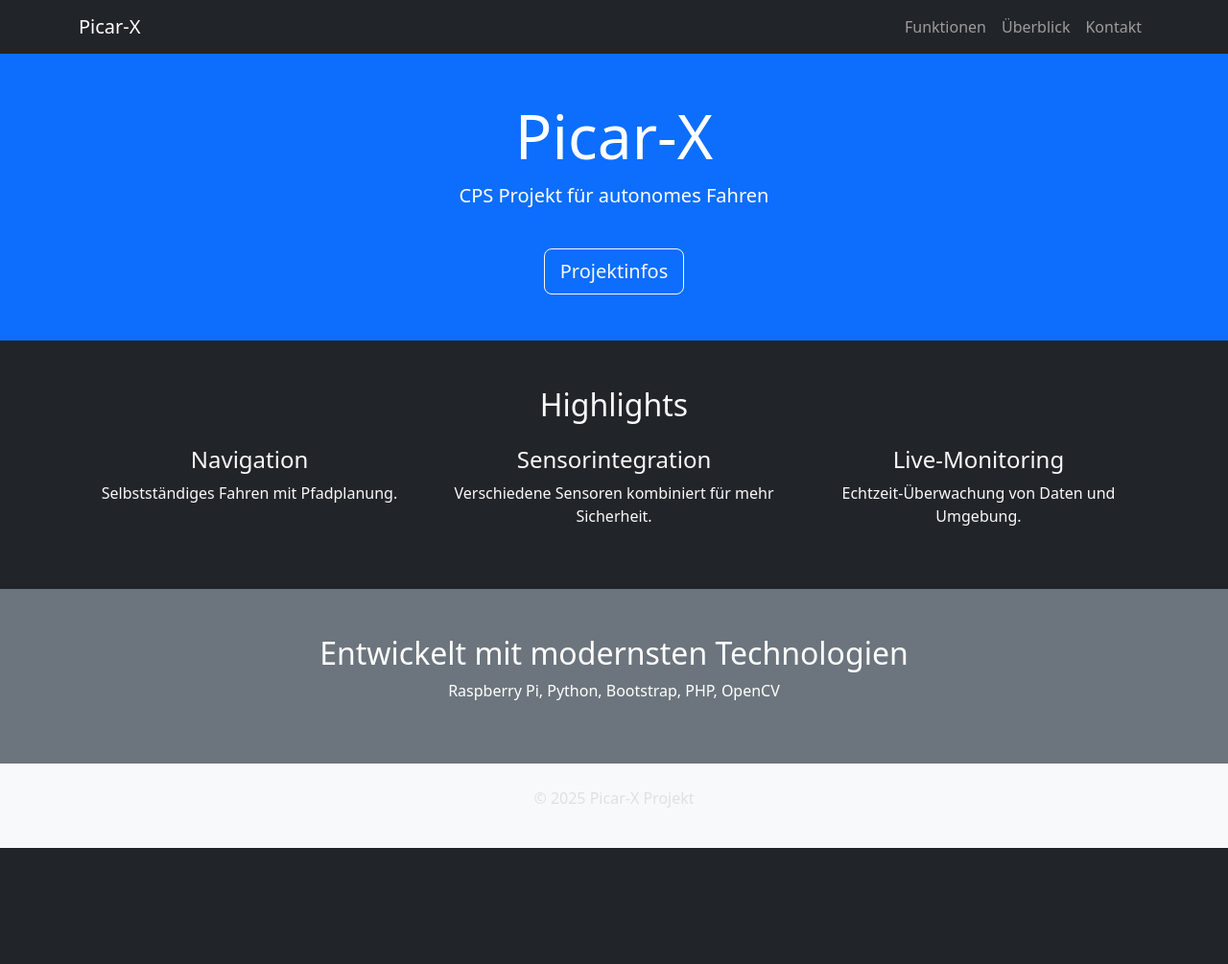
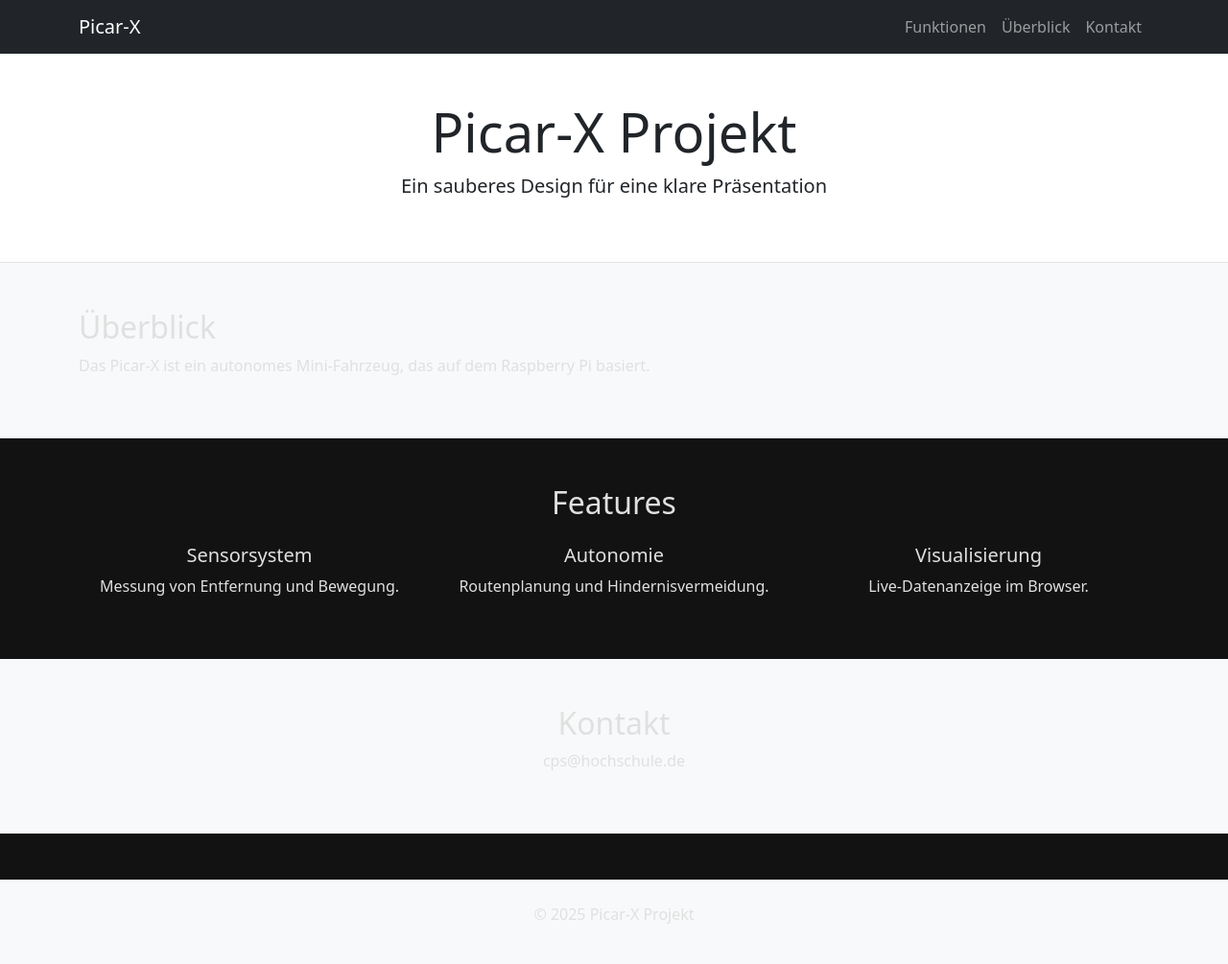
Before and after one commit to pacokeks/OptiDrive, a PHP site: page / in a window 1280 px wide. Shown: the whole page at 96% size. Before the commit the page ends 884 px from the top, so only its background shows below. Run offline with PHP 8.4, Linux system fonts and the light colour scheme.

Commit message:
Update Homepage: neue Dateien und Anpassungen

```diff
--- /dev/null
+++ b/Homepage/includes/content.php
@@ -0,0 +1,28 @@
+<header class="bg-white text-dark py-5 border-bottom text-center">
+    <div class="container">
+        <h1 class="display-4">Picar-X Projekt</h1>
+        <p class="lead">Ein sauberes Design für eine klare Präsentation</p>
+    </div>
+</header>
+<section id="about" class="py-5 bg-light">
+    <div class="container">
+        <h2>Überblick</h2>
+        <p>Das Picar-X ist ein autonomes Mini-Fahrzeug, das auf dem Raspberry Pi basiert.</p>
+    </div>
+</section>
+<section id="features" class="py-5">
+    <div class="container text-center">
+        <h2>Features</h2>
+        <div class="row mt-4">
+            <div class="col-md-4"><h5>Sensorsystem</h5><p>Messung von Entfernung und Bewegung.</p></div>
+            <div class="col-md-4"><h5>Autonomie</h5><p>Routenplanung und Hindernisvermeidung.</p></div>
+            <div class="col-md-4"><h5>Visualisierung</h5><p>Live-Datenanzeige im Browser.</p></div>
+        </div>
+    </div>
+</section>
+<section id="contact" class="py-5 bg-light text-center">
+    <div class="container">
+        <h2>Kontakt</h2>
+        <p>cps@hochschule.de</p>
+    </div>
+</section>
--- a/Homepage/footer.php
+++ b/Homepage/includes/footer.php
@@ -1,4 +1,4 @@
-<footer class="text-center py-4 bg-light">
+<footer class="text-center py-4 bg-light mt-5">
     <p>&copy; <?php echo date("Y"); ?> Picar-X Projekt</p>
 </footer>
 <script src="https://cdn.jsdelivr.net/npm/bootstrap@5.3.3/dist/js/bootstrap.bundle.min.js"></script>
--- a/Homepage/index.php
+++ b/Homepage/index.php
@@ -1,36 +1,6 @@
-<?php include 'header.php'; ?>
-<header class="bg-primary text-white text-center py-5">
-    <div class="container">
-        <h1 class="display-3">Picar-X</h1>
-        <p class="lead">CPS Projekt für autonomes Fahren</p>
-        <a href="#features" class="btn btn-outline-light btn-lg mt-4">Projektinfos</a>
-    </div>
-</header>
 
-<section id="features" class="bg-dark text-light py-5">
-    <div class="container">
-        <h2 class="mb-4 text-center">Highlights</h2>
-        <div class="row">
-            <div class="col-md-4 text-center">
-                <h4>Navigation</h4>
-                <p>Selbstständiges Fahren mit Pfadplanung.</p>
-            </div>
-            <div class="col-md-4 text-center">
-                <h4>Sensorintegration</h4>
-                <p>Verschiedene Sensoren kombiniert für mehr Sicherheit.</p>
-            </div>
-            <div class="col-md-4 text-center">
-                <h4>Live-Monitoring</h4>
-                <p>Echtzeit-Überwachung von Daten und Umgebung.</p>
-            </div>
-        </div>
-    </div>
-</section>
-
-<section class="bg-secondary text-white py-5 text-center">
-    <div class="container">
-        <h2>Entwickelt mit modernsten Technologien</h2>
-        <p>Raspberry Pi, Python, Bootstrap, PHP, OpenCV</p>
-    </div>
-</section>
-<?php include 'footer.php'; ?>
+<?php
+     include 'includes/header.php';
+     include 'includes/content.php';
+     include 'includes/footer.php';
+ ?>
```
Also changed, not shown: Homepage/includes/header.php (renamed from Homepage/header.php).
